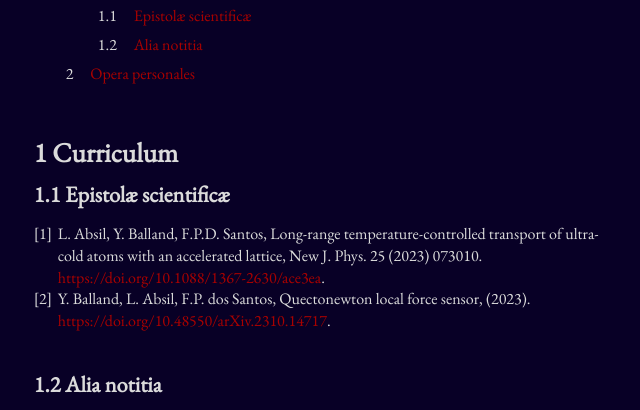
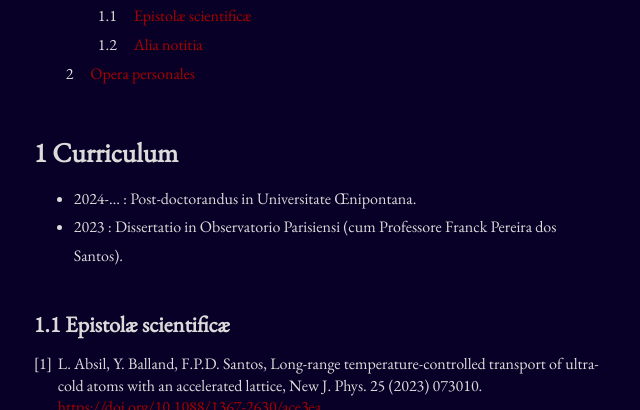
Before and after one commit to lucarabistouille/lucarabistouille.github.io, a plain HTML site: page index-LAT.html in a window 1280 px wide. Shown: the part 368-778 px from the top of the page, without its empty margins (319-959 px from the left). Drawn offline with nearby package versions, Linux system fonts and the light colour scheme; a web font is replaced by a local one.

Commit message:
Update index-LAT.html

```diff
--- a/index-LAT.html
+++ b/index-LAT.html
@@ -46,6 +46,11 @@
     </nav>
 
     <h2 id="carr">Curriculum</h2>
+    <ul>
+        <li>2024-… : Post-doctorandus in Universitate Œnipontana.</li>
+        <li>2023 : Dissertatio in Observatorio Parisiensi (cum Professore Franck Pereira dos Santos).</li>
+    </ul>
+
     <h3 id="carr-pub">Epistolæ scientificæ</h3>
 
     <!-- Generated from zotero-->
```
